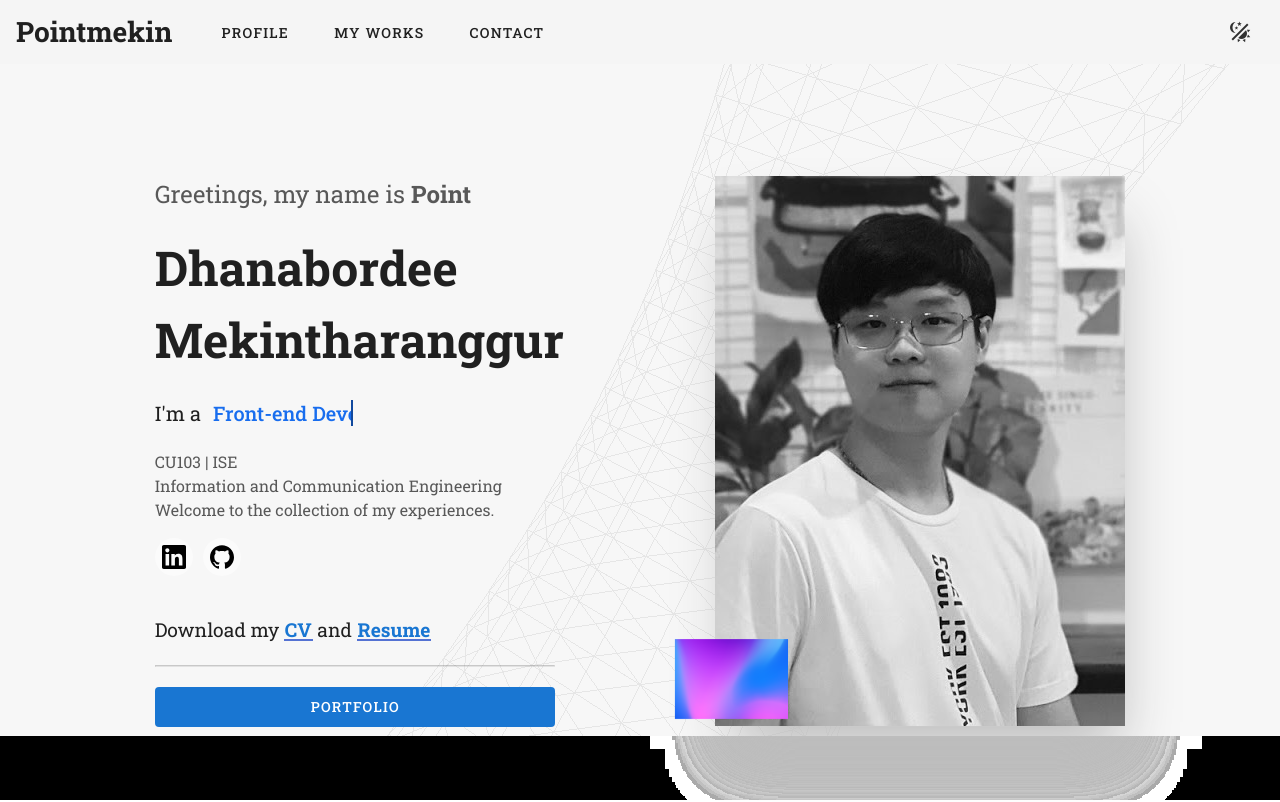
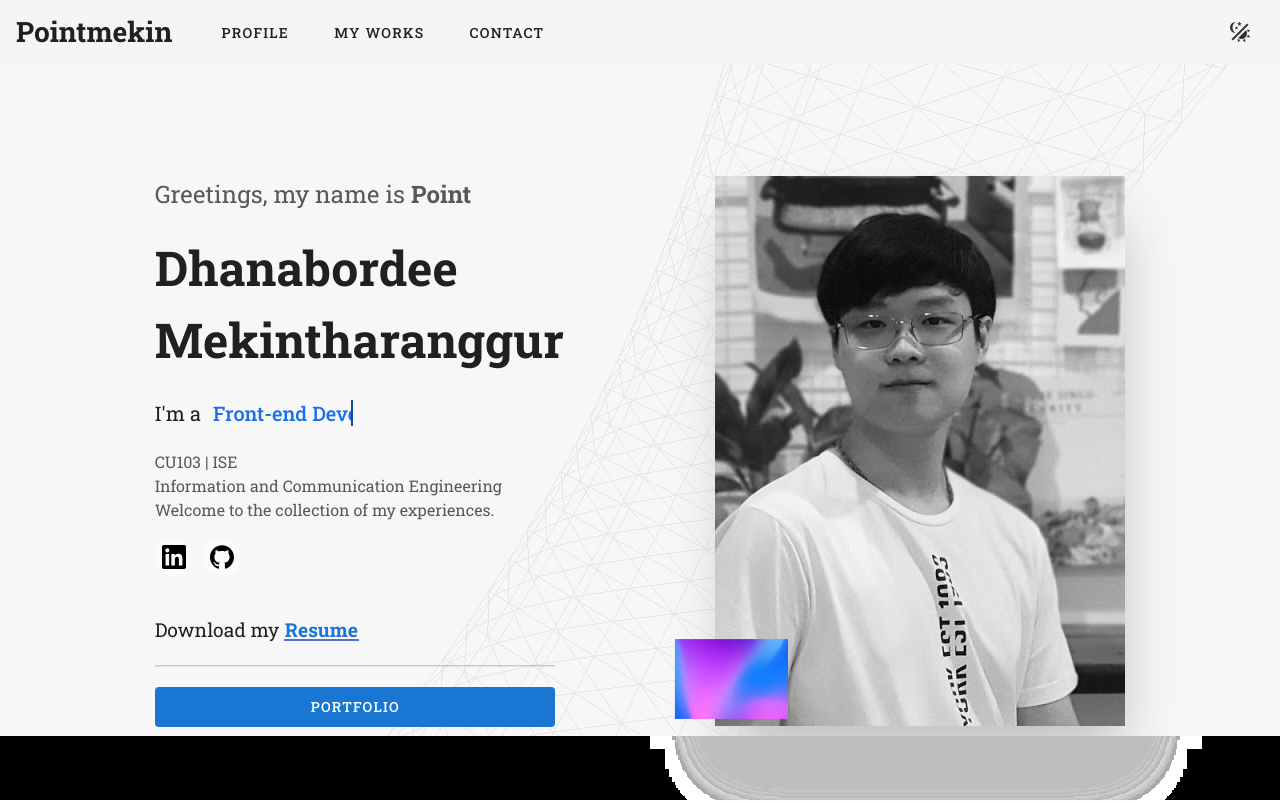
Before and after one commit to pointmekin/dhanabordeem, a Nuxt app: page / in a window 1280 px wide. Shown: the top 802 px of the page. Built offline with nearby package versions, Linux system fonts and the light colour scheme.

Commit message:
Add resume link

```diff
--- a/components/home/intro.vue
+++ b/components/home/intro.vue
@@ -45,7 +45,8 @@
               </div>
             </div>
             <div class="links">
-              Download my <a href="#">CV</a> and <a href="#">Resume</a>
+              Download my
+              <a href="https://drive.google.com/drive/folders/1TTybFkX_Qt7DNtaTC23M1RgtcHTRQpU3?usp=sharing" target="_blank">Resume</a>
             </div>
             <hr class="mt-5 mb-3"/>
           </div>
```
